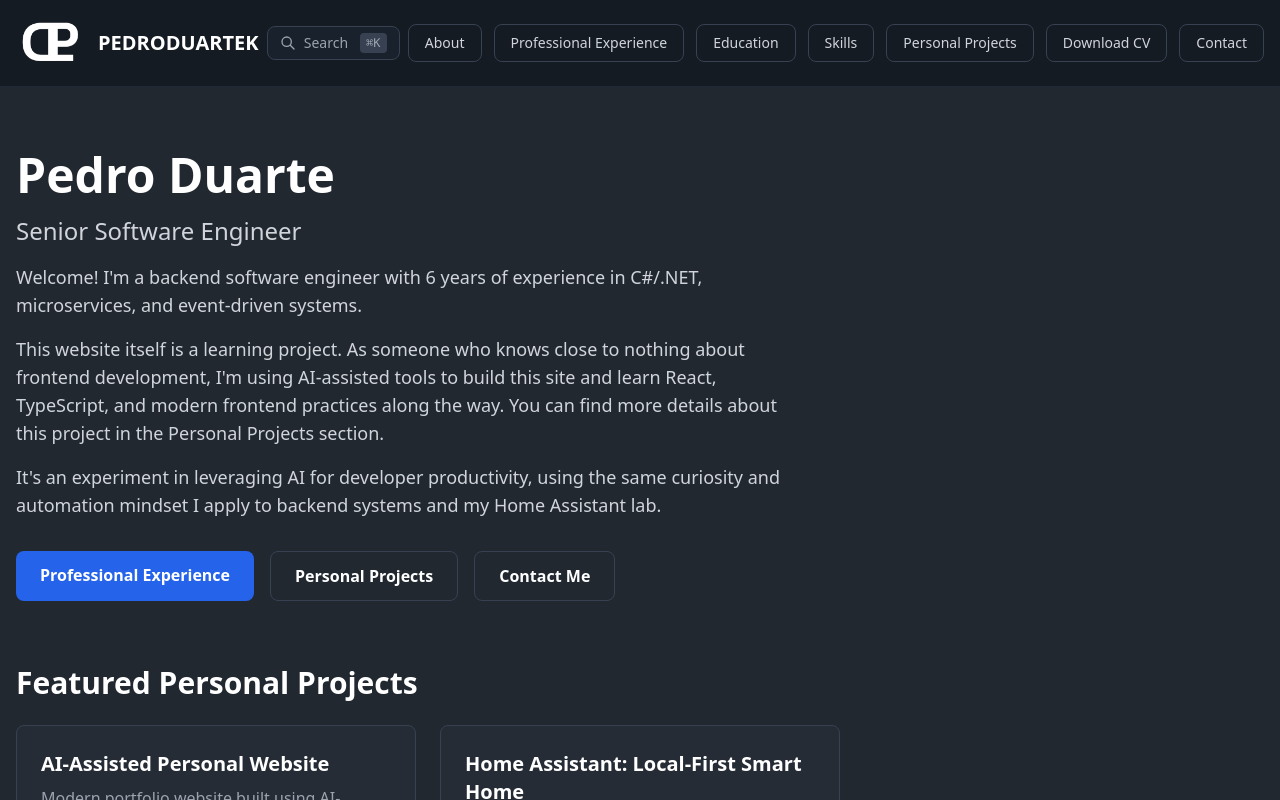
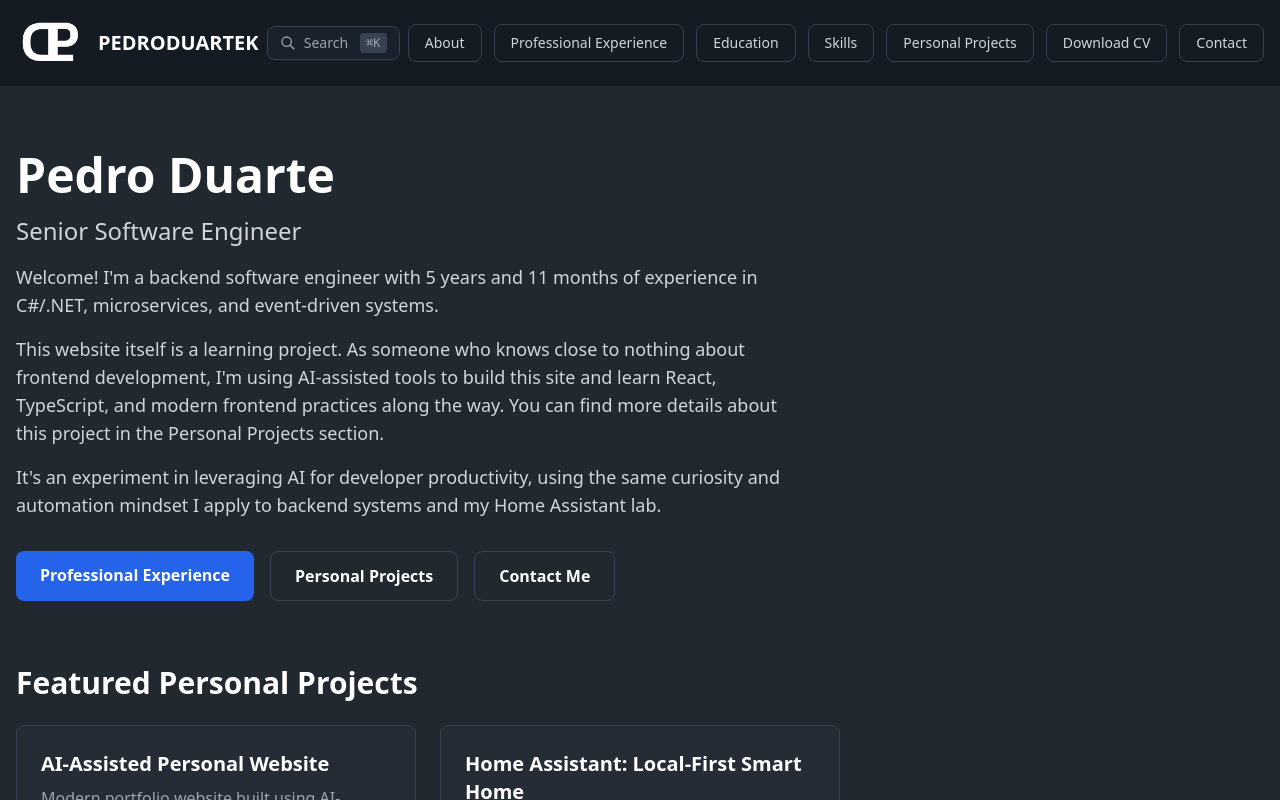
Before and after one commit to pedroduartek/personal-website.ai, a React (Vite) app in the folder apps/web/: page / in a window 1280 px wide. Shown: the top 800 px of the page. Built offline with nearby package versions, Linux system fonts and the light colour scheme.

Commit message:
Add dynamic experience calculation based on start date - Create experience utility function to calculate years and months - Update all experience references to use dynamic values - Experience automatically updates based on current date

```diff
--- a/apps/web/src/content/profile.ts
+++ b/apps/web/src/content/profile.ts
@@ -1,11 +1,17 @@
 import type { Profile } from './types'
+import { getExperience } from '../utils/experience'
 
-export const profile: Profile = {
+function getProfile(): Profile {
+  const experience = getExperience()
+  return {
     name: 'Pedro Duarte',
     role: 'Senior Software Engineer',
-  bio: 'Senior Software Engineer with 6 years of experience building scalable platforms in C#/.NET (8+), microservices, and event-driven architectures with Kafka. Proven track record as a Tech Lead, owning system design, delivery, and production reliability across SQL and NoSQL data stores. Passionate about developer productivity and automation, including running a self-hosted Home Assistant environment with 50+ Zigbee devices and custom automations.',
+    bio: `Senior Software Engineer with ${experience.text} of experience building scalable platforms in C#/.NET (8+), microservices, and event-driven architectures with Kafka. Proven track record as a Tech Lead, owning system design, delivery, and production reliability across SQL and NoSQL data stores. Passionate about developer productivity and automation, including running a self-hosted Home Assistant environment with 50+ Zigbee devices and custom automations.`,
     email: 'pedroduartek@gmail.com',
     linkedin: 'https://www.linkedin.com/in/pedroduartek/',
     github: 'https://github.com/pedroduartek',
     location: 'Lisbon, Portugal',
   }
+}
+
+export const profile = getProfile()
--- a/apps/web/src/content/projects.ts
+++ b/apps/web/src/content/projects.ts
@@ -1,13 +1,17 @@
 import type { Project } from './types'
+import { getExperience } from '../utils/experience'
 
-export const projects: Project[] = [
+function getProjects(): Project[] {
+  const experience = getExperience()
+
+  return [
     {
       slug: 'personal-website',
       title: 'AI-Assisted Personal Website',
       description:
         'Modern portfolio website built using AI-assisted development as a backend engineer learning frontend technologies',
       problem:
-      'As a backend engineer with 6 years of C#/.NET experience but minimal frontend knowledge, I wanted to build a professional portfolio website while learning modern frontend development. Traditional learning approaches would take months, and I wanted to experiment with AI as a productivity multiplier.',
+        `As a backend engineer with ${experience.text} of C#/.NET experience but minimal frontend knowledge, I wanted to build a professional portfolio website while learning modern frontend development. Traditional learning approaches would take months, and I wanted to experiment with AI as a productivity multiplier.`,
     approach:
       'Used AI-assisted development tools to build a production-ready React + TypeScript website from scratch. Leveraged AI for code generation, best practices, and real-time problem-solving while maintaining full ownership of architectural decisions. Focused on learning by doing: implementing features, understanding the patterns, and iterating based on AI guidance.',
     technologies: [
@@ -44,3 +48,6 @@ export const projects: Project[] = [
     startDate: '2023-09',
   },
   ]
+}
+
+export const projects = getProjects()
--- a/apps/web/src/features/about/AboutPage.tsx
+++ b/apps/web/src/features/about/AboutPage.tsx
@@ -1,7 +1,10 @@
 import PageSEO from '../../components/seo/PageSEO'
 import { profile } from '../../content/profile'
+import { getExperience } from '../../utils/experience'
 
 export default function AboutPage() {
+  const experience = getExperience()
+
   return (
     <>
       <PageSEO title="About" description={profile.bio} />
@@ -11,7 +14,7 @@ export default function AboutPage() {
         </h1>
         <div className="max-w-3xl">
           <p className="mb-4 text-base text-gray-300 md:text-lg">
-            Senior Software Engineer with <strong className="text-white">6 years of experience</strong> building scalable platforms in{' '}
+            Senior Software Engineer with <strong className="text-white">{experience.text} of experience</strong> building scalable platforms in{' '}
             <strong className="text-white">C#/.NET (8+)</strong>, microservices, and event-driven architectures with Kafka. Proven track record as a{' '}
             <strong className="text-white">Tech Lead</strong>, owning system design, delivery, and{' '}
             <strong className="text-white">production reliability</strong> across SQL and NoSQL data stores. Passionate about developer productivity and automation, including running a self-hosted Home Assistant environment with 50+ Zigbee devices and custom automations.
--- a/apps/web/src/features/home/HomePage.tsx
+++ b/apps/web/src/features/home/HomePage.tsx
@@ -2,9 +2,11 @@ import { Link } from 'react-router-dom'
 import PageSEO from '../../components/seo/PageSEO'
 import { profile } from '../../content/profile'
 import { projects } from '../../content/projects'
+import { getExperience } from '../../utils/experience'
 
 export default function HomePage() {
   const featuredProjects = projects.filter((p) => p.featured).slice(0, 3)
+  const experience = getExperience()
 
   return (
     <>
@@ -22,7 +24,7 @@ export default function HomePage() {
           </p>
           <div className="mb-8 max-w-3xl">
             <p className="mb-4 text-base md:text-lg text-gray-300">
-              Welcome! I'm a backend software engineer with 6 years of
+              Welcome! I'm a backend software engineer with {experience.text} of
               experience in C#/.NET, microservices, and event-driven systems.
             </p>
             <p className="mb-4 text-base md:text-lg text-gray-300">
--- a/apps/web/src/features/projects/PersonalWebsiteProjectPage.tsx
+++ b/apps/web/src/features/projects/PersonalWebsiteProjectPage.tsx
@@ -1,7 +1,10 @@
 import { Link } from 'react-router-dom'
 import PageSEO from '../../components/seo/PageSEO'
+import { getExperience } from '../../utils/experience'
 
 export default function PersonalWebsiteProjectPage() {
+  const experience = getExperience()
+
   return (
     <>
       <PageSEO
@@ -58,7 +61,7 @@ export default function PersonalWebsiteProjectPage() {
             <h2 className="mb-4 text-2xl font-semibold text-white">Overview</h2>
             <p className="mb-4">
               This website is an experiment in using AI-assisted development to
-              learn frontend technologies. As a backend engineer with 6 years of
+              learn frontend technologies. As a backend engineer with {experience.text} of
               C#/.NET experience but minimal frontend knowledge, I wanted to
               build a professional portfolio while learning React, TypeScript,
               and modern frontend development without spending months in
--- /dev/null
+++ b/apps/web/src/utils/experience.ts
@@ -0,0 +1,21 @@
+/**
+ * Calculate years and months of experience since March 2020
+ */
+export function getExperience(): { years: number; months: number; text: string } {
+  const startDate = new Date(2020, 2, 1) // March 2020 (month is 0-indexed)
+  const currentDate = new Date()
+
+  let years = currentDate.getFullYear() - startDate.getFullYear()
+  let months = currentDate.getMonth() - startDate.getMonth()
+
+  if (months < 0) {
+    years--
+    months += 12
+  }
+
+  const text = months > 0
+    ? `${years} years and ${months} month${months !== 1 ? 's' : ''}`
+    : `${years} years`
+
+  return { years, months, text }
+}
```
Also changed, not shown: 1 other file (tests, documents, lock files or other folders). Lines whose indentation alone changed are shown as unchanged.
